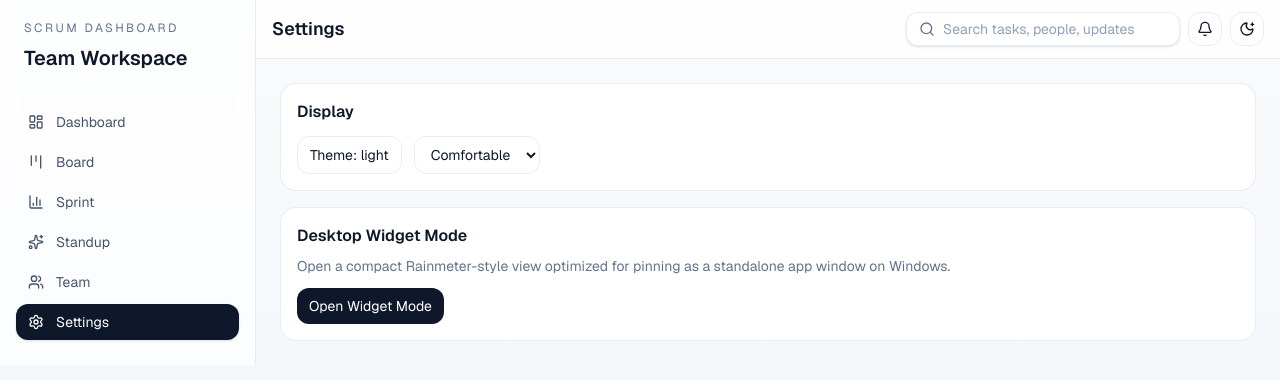
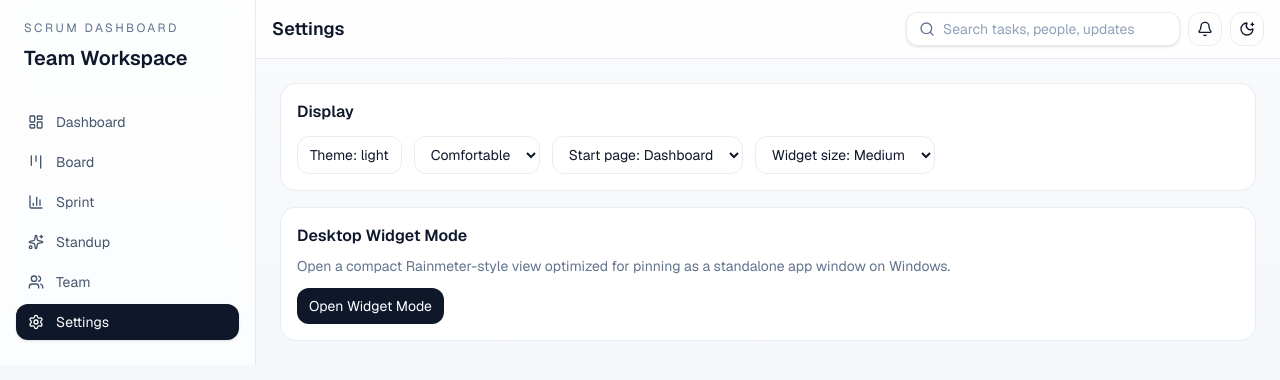
Before and after one commit to gama1726/scrum_dashboard, a Next.js app: page /settings in a window 1280 px wide. Shown: the top 380 px of the page. Built offline with nearby package versions, Linux system fonts and the light colour scheme.

Commit message:
feat: persist UI preferences with configurable start page and widget size

```diff
--- a/src/app/page.tsx
+++ b/src/app/page.tsx
@@ -1,5 +1,16 @@
-import { redirect } from "next/navigation";
+"use client";
 
-export default function Home() {
-  redirect("/dashboard");
+import { useEffect } from "react";
+import { useRouter } from "next/navigation";
+import { useUiStore } from "@/store/ui-store";
+
+export default function HomePage() {
+  const router = useRouter();
+  const startPage = useUiStore((state) => state.startPage);
+
+  useEffect(() => {
+    router.replace(startPage);
+  }, [router, startPage]);
+
+  return null;
 }
--- a/src/app/settings/page.tsx
+++ b/src/app/settings/page.tsx
@@ -5,14 +5,14 @@ import { AppShell } from "@/components/layout/app-shell";
 import { useUiStore } from "@/store/ui-store";
 
 export default function SettingsPage() {
-  const { theme, toggleTheme, density, setDensity } = useUiStore();
+  const { theme, toggleTheme, density, setDensity, widgetSize, setWidgetSize, startPage, setStartPage } = useUiStore();
 
   return (
     <AppShell title="Settings">
       <div className="space-y-4">
         <section className="rounded-2xl border border-slate-200 bg-white p-4 dark:border-slate-700 dark:bg-slate-900">
           <h3 className="font-semibold">Display</h3>
-          <div className="mt-3 flex gap-3">
+          <div className="mt-3 flex flex-wrap gap-3">
             <button onClick={toggleTheme} className="rounded-xl border border-slate-200 px-3 py-2 text-sm dark:border-slate-700">
               Theme: {theme}
             </button>
@@ -23,6 +23,25 @@ export default function SettingsPage() {
             >
               <option value="comfortable">Comfortable</option>
               <option value="compact">Compact</option>
+            </select>
+
+            <select
+              value={startPage}
+              onChange={(event) => setStartPage(event.target.value as "/dashboard" | "/widget")}
+              className="rounded-xl border border-slate-200 px-3 py-2 text-sm dark:border-slate-700 dark:bg-slate-900"
+            >
+              <option value="/dashboard">Start page: Dashboard</option>
+              <option value="/widget">Start page: Widget</option>
+            </select>
+
+            <select
+              value={widgetSize}
+              onChange={(event) => setWidgetSize(event.target.value as "s" | "m" | "l")}
+              className="rounded-xl border border-slate-200 px-3 py-2 text-sm dark:border-slate-700 dark:bg-slate-900"
+            >
+              <option value="s">Widget size: Small</option>
+              <option value="m">Widget size: Medium</option>
+              <option value="l">Widget size: Large</option>
             </select>
           </div>
         </section>
--- a/src/app/widget/page.tsx
+++ b/src/app/widget/page.tsx
@@ -1,7 +1,12 @@
+"use client";
+
 import Link from "next/link";
 import { ScrumWidgetPanel } from "@/components/widget/scrum-widget-panel";
+import { useUiStore } from "@/store/ui-store";
 
 export default function WidgetPage() {
+  const widgetSize = useUiStore((state) => state.widgetSize);
+
   return (
     <main className="flex min-h-screen items-center justify-center bg-[radial-gradient(circle_at_top,#1e293b,#020617_55%)] p-4">
       <div className="absolute left-4 top-4">
@@ -12,7 +17,7 @@ export default function WidgetPage() {
           Back to full dashboard
         </Link>
       </div>
-      <ScrumWidgetPanel />
+      <ScrumWidgetPanel size={widgetSize} />
     </main>
   );
 }
--- a/src/components/layout/app-shell.tsx
+++ b/src/components/layout/app-shell.tsx
@@ -1,15 +1,21 @@
+"use client";
+
 import { ReactNode } from "react";
 import { Sidebar } from "@/components/layout/sidebar";
 import { Topbar } from "@/components/layout/topbar";
+import { useUiStore } from "@/store/ui-store";
+import { cn } from "@/lib/utils";
 
 export function AppShell({ title, children }: { title: string; children: ReactNode }) {
+  const density = useUiStore((state) => state.density);
+
   return (
     <div className="min-h-screen bg-gradient-to-b from-slate-50 to-slate-100 dark:from-slate-950 dark:to-slate-900">
       <div className="mx-auto flex max-w-[1600px]">
         <Sidebar />
         <div className="min-w-0 flex-1">
           <Topbar title={title} />
-          <main className="p-4 md:p-6">{children}</main>
+          <main className={cn(density === "compact" ? "p-3 md:p-4" : "p-4 md:p-6")}>{children}</main>
         </div>
       </div>
     </div>
--- a/src/components/widget/scrum-widget-panel.tsx
+++ b/src/components/widget/scrum-widget-panel.tsx
@@ -1,12 +1,20 @@
 import type { ComponentType } from "react";
 import { AlertTriangle, CheckCircle2, CircleDashed, TimerReset } from "lucide-react";
 import { dashboardSummary, sprint } from "@/data/mock-data";
+import { cn } from "@/lib/utils";
 
-export function ScrumWidgetPanel() {
+export function ScrumWidgetPanel({ size = "m" }: { size?: "s" | "m" | "l" }) {
   const completion = Math.round((sprint.completedPoints / sprint.committedPoints) * 100);
 
   return (
-    <div className="w-full max-w-md rounded-3xl border border-slate-700/60 bg-slate-950/90 p-5 text-slate-100 shadow-2xl backdrop-blur">
+    <div
+      className={cn(
+        "w-full rounded-3xl border border-slate-700/60 bg-slate-950/90 text-slate-100 shadow-2xl backdrop-blur",
+        size === "s" && "max-w-xs p-3",
+        size === "m" && "max-w-md p-5",
+        size === "l" && "max-w-lg p-6",
+      )}
+    >
       <div className="mb-4 flex items-start justify-between">
         <div>
           <p className="text-xs uppercase tracking-[0.18em] text-slate-400">Scrum Dashboard</p>
--- a/src/store/ui-store.ts
+++ b/src/store/ui-store.ts
@@ -1,20 +1,47 @@
 "use client";
 
 import { create } from "zustand";
+import { createJSONStorage, persist } from "zustand/middleware";
+
+type DensityMode = "comfortable" | "compact";
+type WidgetSize = "s" | "m" | "l";
+type StartPage = "/dashboard" | "/widget";
 
 interface UiState {
   theme: "light" | "dark";
-  density: "comfortable" | "compact";
+  density: DensityMode;
+  widgetSize: WidgetSize;
+  startPage: StartPage;
   toggleTheme: () => void;
-  setDensity: (density: "comfortable" | "compact") => void;
+  setDensity: (density: DensityMode) => void;
+  setWidgetSize: (size: WidgetSize) => void;
+  setStartPage: (path: StartPage) => void;
 }
 
-export const useUiStore = create<UiState>((set) => ({
+export const useUiStore = create<UiState>()(
+  persist(
+    (set) => ({
       theme: "light",
       density: "comfortable",
+      widgetSize: "m",
+      startPage: "/dashboard",
       toggleTheme: () =>
         set((state) => ({
           theme: state.theme === "light" ? "dark" : "light",
         })),
       setDensity: (density) => set({ density }),
-}));
+      setWidgetSize: (widgetSize) => set({ widgetSize }),
+      setStartPage: (startPage) => set({ startPage }),
+    }),
+    {
+      name: "scrum-dashboard-ui",
+      storage: createJSONStorage(() => localStorage),
+      partialize: (state) => ({
+        theme: state.theme,
+        density: state.density,
+        widgetSize: state.widgetSize,
+        startPage: state.startPage,
+      }),
+    },
+  ),
+);
```
Lines whose indentation alone changed are shown as unchanged.
